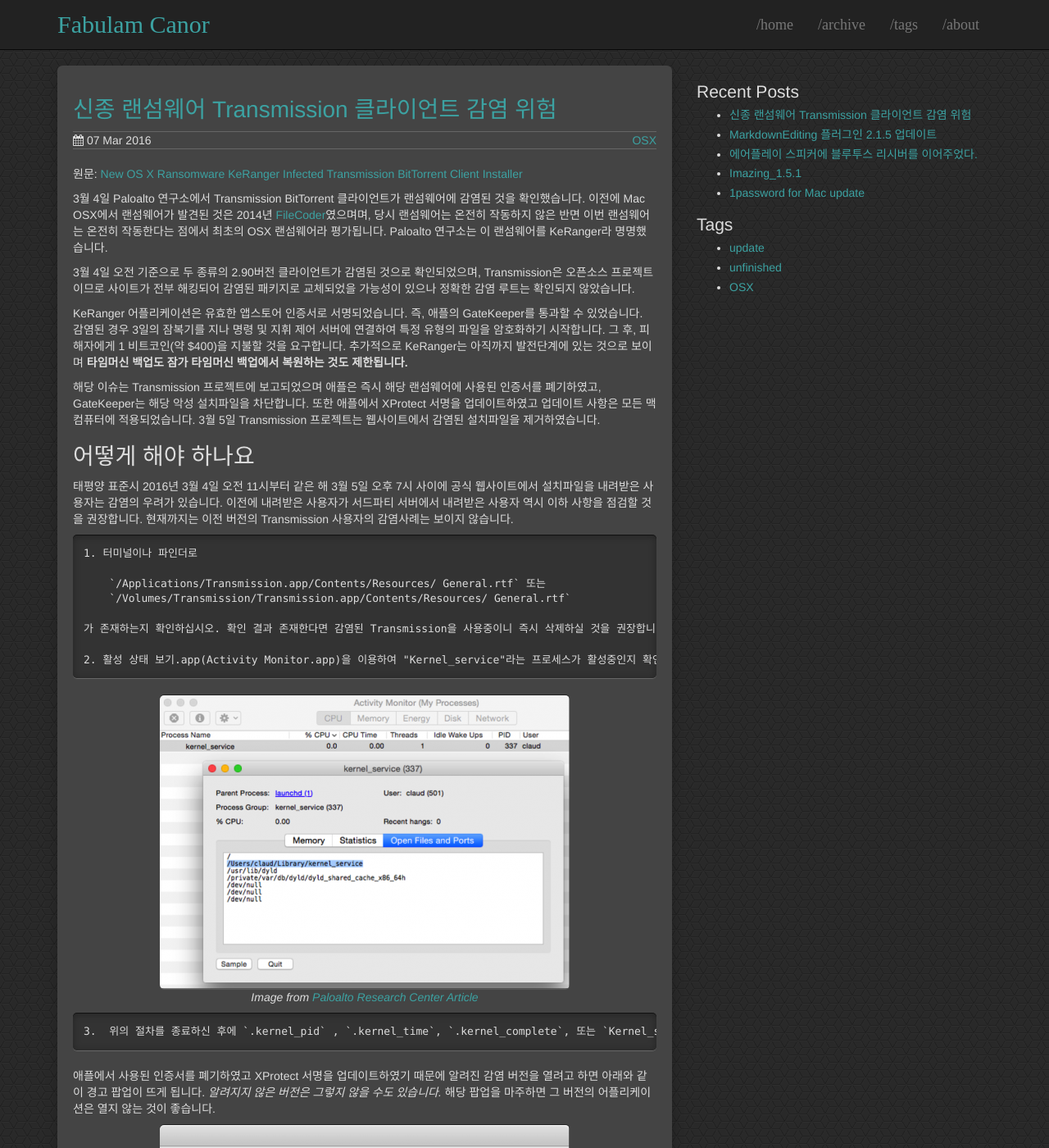
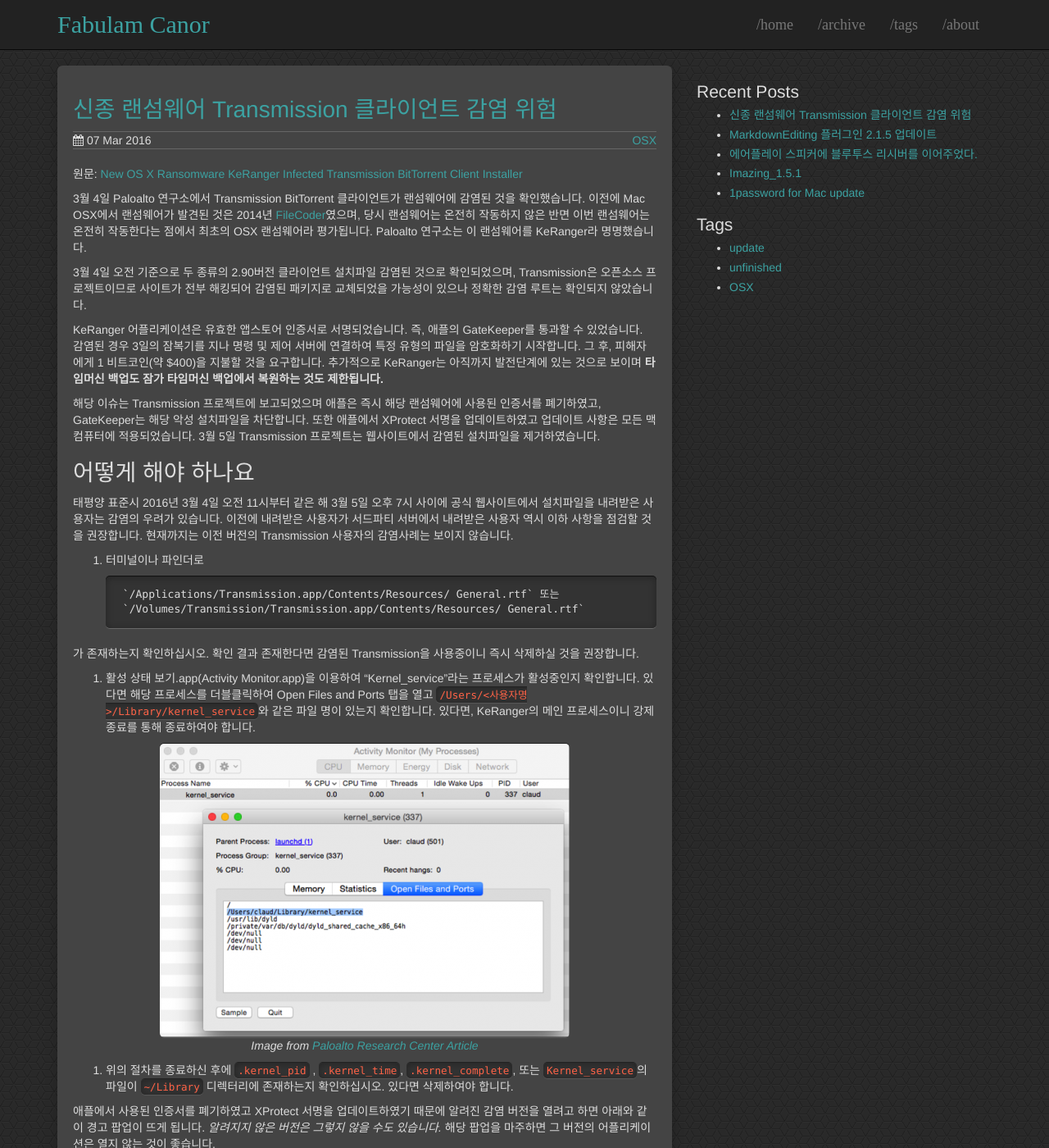
Before and after one commit to Canorus/canorus.github.io, a Jekyll site: the page built from _posts/2016-03-07-KeRanger.md, in a window 1280 px wide and 1400 px high. Shown: the whole window at 82% size. Built offline with Jekyll 4.4.1, drawn with Linux system fonts in a browser that asks for light colours.

Commit message:
KeRanger

```diff
--- a/_posts/2016-03-07-KeRanger.md
+++ b/_posts/2016-03-07-KeRanger.md
@@ -7,11 +7,11 @@
 ---
 원문: [New OS X Ransomware KeRanger Infected Transmission BitTorrent Client Installer](http://researchcenter.paloaltonetworks.com/2016/03/new-os-x-ransomware-keranger-infected-transmission-bittorrent-client-installer/)
 
-3월 4일 Paloalto 연구소에서 Transmission BitTorrent 클라이언트가 랜섬웨어에 감염된 것을 확인했습니다. 이전에 Mac OSX에서 랜섬웨어가 발견된 것은 2014년 [FileCoder](https://securelist.com/blog/research/66760/unfinished-ransomware-for-macos-x/)였으며며, 당시 랜섬웨어는 온전히 작동하지 않은 반면 이번 랜섬웨어는 온전히 작동한다는 점에서 최초의 OSX 랜섬웨어라 평가됩니다. Paloalto 연구소는 이 랜섬웨어를 KeRanger라 명명했습니다.
+3월 4일 Paloalto 연구소에서 Transmission BitTorrent 클라이언트가 랜섬웨어에 감염된 것을 확인했습니다. 이전에 Mac OSX에서 랜섬웨어가 발견된 것은 2014년 [FileCoder](https://securelist.com/blog/research/66760/unfinished-ransomware-for-macos-x/)였으며, 당시 랜섬웨어는 온전히 작동하지 않은 반면 이번 랜섬웨어는 온전히 작동한다는 점에서 최초의 OSX 랜섬웨어라 평가됩니다. Paloalto 연구소는 이 랜섬웨어를 KeRanger라 명명했습니다.
 
-3월 4일 오전 기준으로 두 종류의 2.90버전 클라이언트가 감염된 것으로 확인되었으며, Transmission은 오픈소스 프로젝트이므로 사이트가 전부 해킹되어 감염된 패키지로 교체되었을 가능성이 있으나 정확한 감염 루트는 확인되지 않았습니다.
+3월 4일 오전 기준으로 두 종류의 2.90버전 클라이언트 설치파일 감염된 것으로 확인되었으며, Transmission은 오픈소스 프로젝트이므로 사이트가 전부 해킹되어 감염된 패키지로 교체되었을 가능성이 있으나 정확한 감염 루트는 확인되지 않았습니다.
 
-KeRanger 어플리케이션은 유효한 앱스토어 인증서로 서명되었습니다. 즉, 애플의 GateKeeper를 통과할 수 있었습니다. 감염된 경우 3일의 잠복기를 지나 명령 및 지휘 제어 서버에 연결하여 특정 유형의 파일을 암호화하기 시작합니다. 그 후, 피해자에게 1 비트코인(약 $400)을 지불할 것을 요구합니다. 추가적으로 KeRanger는 아직까지 발전단계에 있는 것으로 보이며 **타임머신 백업도 잠가 타임머신 백업에서 복원하는 것도 제한됩니다.**
+KeRanger 어플리케이션은 유효한 앱스토어 인증서로 서명되었습니다. 즉, 애플의 GateKeeper를 통과할 수 있었습니다. 감염된 경우 3일의 잠복기를 지나 명령 및 제어 서버에 연결하여 특정 유형의 파일을 암호화하기 시작합니다. 그 후, 피해자에게 1 비트코인(약 $400)을 지불할 것을 요구합니다. 추가적으로 KeRanger는 아직까지 발전단계에 있는 것으로 보이며 **타임머신 백업도 잠가 타임머신 백업에서 복원하는 것도 제한됩니다.**
 
 해당 이슈는 Transmission 프로젝트에 보고되었으며 애플은 즉시 해당 랜섬웨어에 사용된 인증서를 폐기하였고, GateKeeper는 해당 악성 설치파일을 차단합니다. 또한 애플에서 XProtect 서명을 업데이트하였고 업데이트 사항은 모든 맥 컴퓨터에 적용되었습니다. 3월 5일 Transmission 프로젝트는 웹사이트에서 감염된 설치파일을 제거하였습니다.
 
@@ -19,18 +19,18 @@
 
 태평양 표준시 2016년 3월 4일 오전 11시부터 같은 해 3월 5일 오후 7시 사이에 공식 웹사이트에서 설치파일을 내려받은 사용자는 감염의 우려가 있습니다. 이전에 내려받은 사용자가 서드파티 서버에서 내려받은 사용자 역시 이하 사항을 점검할 것을 권장합니다. 현재까지는 이전 버전의 Transmission 사용자의 감염사례는 보이지 않습니다.
 
-    1. 터미널이나 파인더로
+1. 터미널이나 파인더로
 
         `/Applications/Transmission.app/Contents/Resources/ General.rtf` 또는
         `/Volumes/Transmission/Transmission.app/Contents/Resources/ General.rtf`
 
-    가 존재하는지 확인하십시오. 확인 결과 존재한다면 감염된 Transmission을 사용중이니 즉시 삭제하실 것을 권장합니다.
+가 존재하는지 확인하십시오. 확인 결과 존재한다면 감염된 Transmission을 사용중이니 즉시 삭제하실 것을 권장합니다.
 
-    2. 활성 상태 보기.app(Activity Monitor.app)을 이용하여 "Kernel_service"라는 프로세스가 활성중인지 확인합니다. 있다면 해당 프로세스를 더블클릭하여 Open Files and Ports 탭을 열고 `/Users/<사용자명>/Library/kernel_service`와 같은 파일 명이 있는지 확인합니다. 있다면, KeRanger의 메인 프로세스이니 강제 종료를 통해 종료하여야 합니다.
+2. 활성 상태 보기.app(Activity Monitor.app)을 이용하여 "Kernel_service"라는 프로세스가 활성중인지 확인합니다. 있다면 해당 프로세스를 더블클릭하여 Open Files and Ports 탭을 열고 `/Users/<사용자명>/Library/kernel_service`와 같은 파일 명이 있는지 확인합니다. 있다면, KeRanger의 메인 프로세스이니 강제 종료를 통해 종료하여야 합니다.
 
 ![](/images/2016-03-07/activity_monitor.png){: .center-image }*Image from [Paloalto Research Center Article](http://researchcenter.paloaltonetworks.com/2016/03/new-os-x-ransomware-keranger-infected-transmission-bittorrent-client-installer/)*
 
-    3.  위의 절차를 종료하신 후에 `.kernel_pid` , `.kernel_time`, `.kernel_complete`, 또는 `Kernel_service`의 파일이 `~/Library` 디렉터리에 존재하는지 확인하십시오. 있다면 삭제하여야 합니다.
+3.  위의 절차를 종료하신 후에 `.kernel_pid` , `.kernel_time`, `.kernel_complete`, 또는 `Kernel_service`의 파일이 `~/Library` 디렉터리에 존재하는지 확인하십시오. 있다면 삭제하여야 합니다.
 
 애플에서 사용된 인증서를 폐기하였고 XProtect 서명을 업데이트하였기 때문에 알려진 감염 버전을 열려고 하면 아래와 같이 경고 팝업이 뜨게 됩니다. *알려지지 않은 버전은 그렇지 않을 수도 있습니다.* 해당 팝업을 마주하면 그 버전의 어플리케이션은 열지 않는 것이 좋습니다.
 
```
Also changed, not shown: 1 other file.
